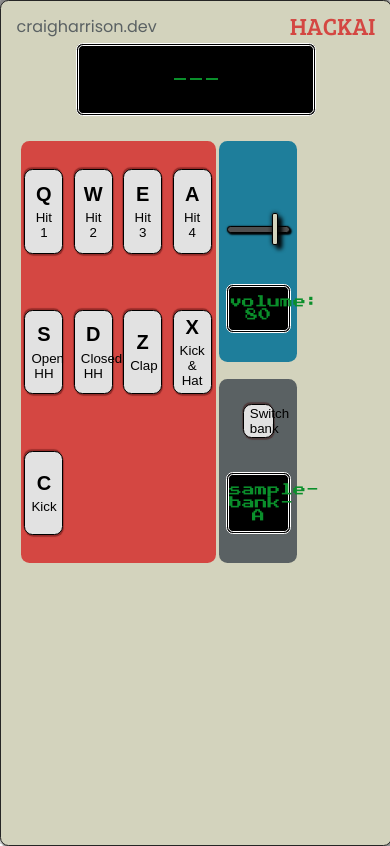
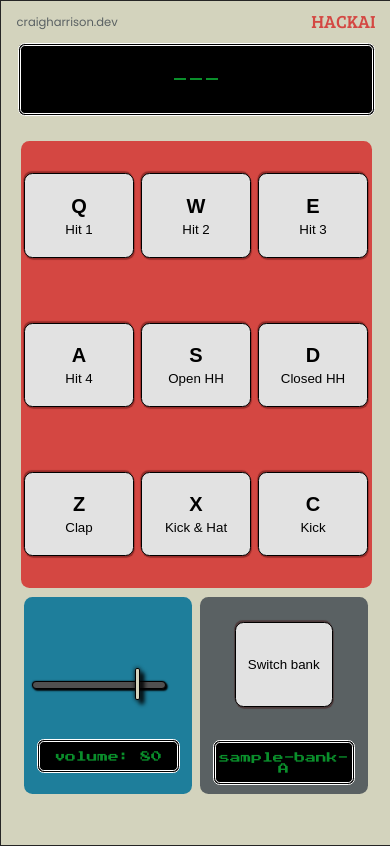
Before and after one commit to organicharris/drumMachine, a React (Create React App) app: page / in a window 390 px wide. Built offline with nearby package versions, Linux system fonts and the light colour scheme.

Commit message:
Responsive CSS added

```diff
--- a/src/styles/drumMachine.css
+++ b/src/styles/drumMachine.css
@@ -64,7 +64,7 @@
     flex-wrap: wrap;
     justify-content: space-between;
     align-items: center;
-    margin: 0 1vw 0 0;
+    margin-right: 1vw;
 }
 
 .drum-pad {
@@ -76,6 +76,7 @@
     border: 0.2vh solid black;
     border-radius: 1vh;
     box-shadow: 0.2vw 0.2vh 0.2vw #3b04046b, -0.2vw -0.2vh 0.2vw #3b04046b;
+    flex: 1 0 25%;
 }
 
 /* light up buttons */
--- a/src/styles/mediaCalls.css
+++ b/src/styles/mediaCalls.css
@@ -1,8 +1,61 @@
-@media(max-width: 750px) {
+@media(max-width: 620px) {
     #drum-machine {
         width: 100vw;
         height: 100vh;
         top: 0;
         left: 0;
+        border-radius: 0;
+    }
+
+    #title {
+        font-size: calc(1em + 0.5vw);
+    }
+
+    #website {
+        font-size: calc(0.6em + 0.5vw);
+    }
+
+    #display {
+        width: 90vw;
+    }
+
+    #controls {
+        flex-direction: column;
+        height: 80vh;
+    }
+
+    #pads {
+        width: 90vw;
+        height: 70vh;
+        margin-right: 0;
+    }
+
+    #master {
+        flex-direction: row;
+        margin: 1vh 1vw;
+    }
+
+    #volumeSlider {
+        margin: 0 1vw 0 0;
+        flex: 1 0 45%;
+    }
+
+    #bankSelect {
+        flex: 1 0 45%;
+        margin: 0 0 0 1vw;
+    }
+
+    #bankDisplay, #volumeDisplay {
+        width: 35vw;
+        font-size: calc(0.6em + 0.3vw);
+        padding: 1vh 0;
+        margin: 1vh auto;
+        border: 3px double white;
+        border-radius: 0.8vh;
+    }
+
+    #bankButton {
+        width: 25vw;
+        height: 10vh;
     }
 }
```
